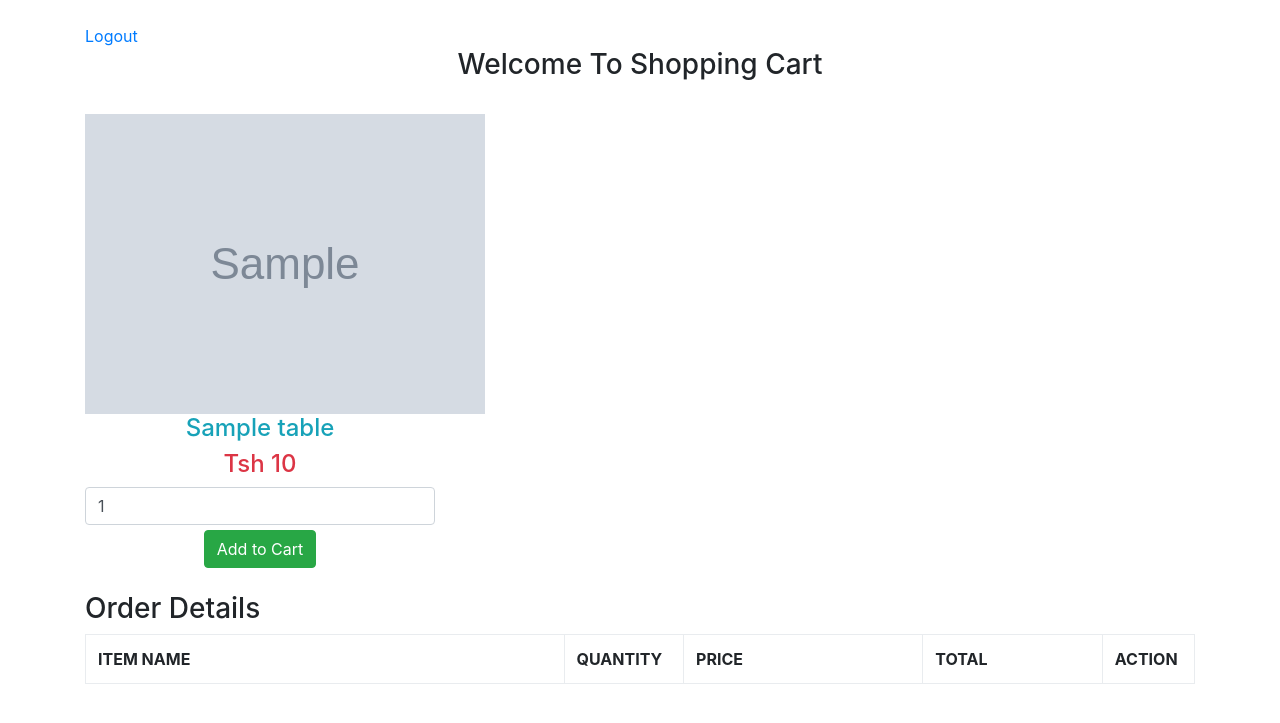
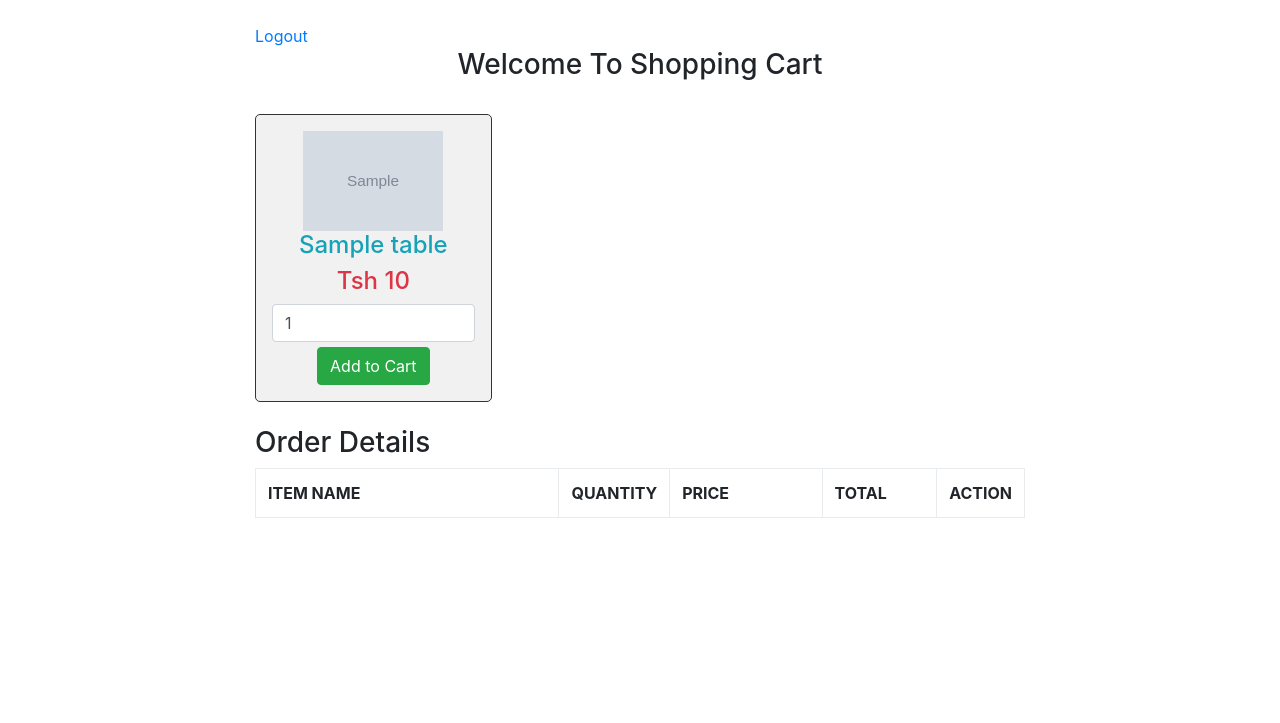
Before and after one commit to Mwarukason/Shopping-Cart-with-PHP, a PHP site: page /home.php in a window 1280 px wide. Shown: the top 723 px of the page. Run offline with PHP 8.4, Linux system fonts and the light colour scheme; the visitor is signed in with stand-in values (Sample User, id 1); tables that the repository leaves empty or names only in its code hold one stand-in row (values such as "Sample post"); grey boxes marked "Sample" are stand-in pictures; lists and menus that the app fills with data are empty; some libraries are stand-ins or nearby versions.

Commit message:
add images

```diff
--- a/home.php
+++ b/home.php
@@ -72,7 +72,7 @@ if(!isset($_SESSION['username'])){
      <link rel="stylesheet" href="https://maxcdn.bootstrapcdn.com/bootstrap/4.0.0-beta.2/css/bootstrap.min.css" integrity="sha384-PsH8R72JQ3SOdhVi3uxftmaW6Vc51MKb0q5P2rRUpPvrszuE4W1povHYgTpBfshb" crossorigin="anonymous">
 
      <!-- master css -->
-     <link rel="stylesheet" href="assets/master.css">
+     <link rel="stylesheet" href="scripts/master.css">
      </head>
       <body>
            <br />
@@ -130,8 +130,8 @@ if(!isset($_SESSION['username'])){
                           <tr>
                                <td><?php echo $values["item_name"]; ?></td>
                                <td><?php echo $values["item_quantity"]; ?></td>
-                               <td>$ <?php echo $values["item_price"]; ?></td>
-                               <td>$ <?php echo number_format($values["item_quantity"] * $values["item_price"], 2); ?></td>
+                               <td>Tsh <?php echo $values["item_price"]; ?></td>
+                               <td>Tsh <?php echo number_format($values["item_quantity"] * $values["item_price"], 2); ?></td>
                                <td><a href="home.php?action=delete&id=<?php echo $values["item_id"]; ?>"><span class="text-danger">Remove</span></a></td>
                           </tr>
                           <?php
@@ -140,7 +140,7 @@ if(!isset($_SESSION['username'])){
                           ?>
                           <tr>
                                <td colspan="3" align="right">Total</td>
-                               <td align="right">$ <?php echo number_format($total, 2); ?></td>
+                               <td align="right">Tsh <?php echo number_format($total, 2); ?></td>
                                <td></td>
                           </tr>
                           <?php
--- a/scripts/master.css
+++ b/scripts/master.css
@@ -9,5 +9,5 @@
   height: 100px;
 }
 .contner{
-  width:700px;
+  width:800px;
 }
```
Also changed, not shown: 1.jpg (added), 2.jpg (added), 3.jpg (added).
